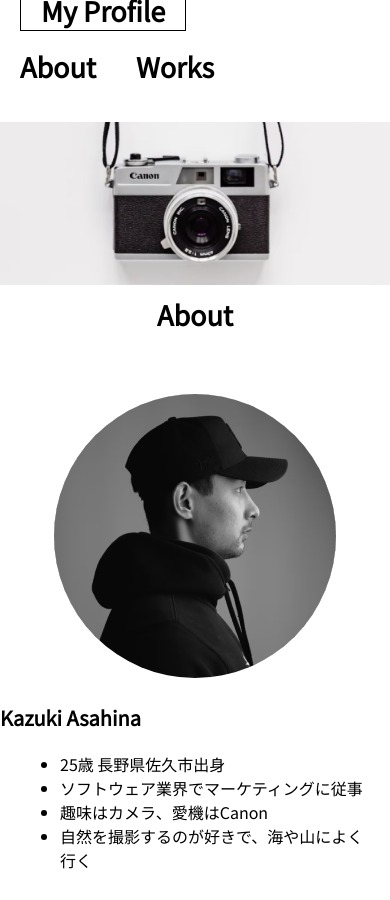
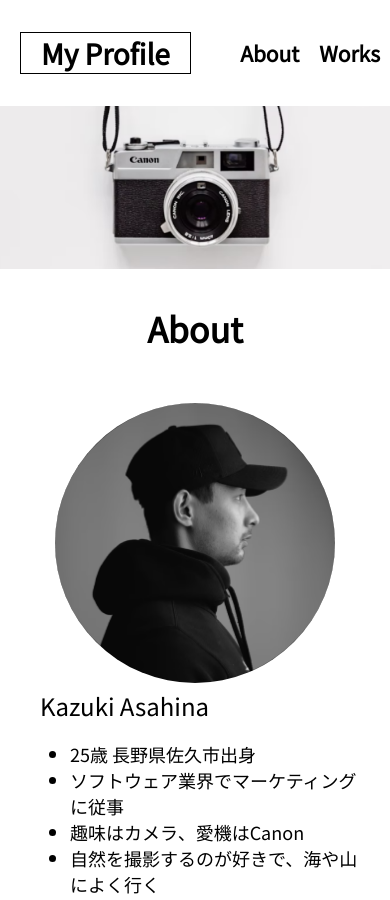
Before and after one commit to aki3475/aki3475-kadai001, a plain HTML site: page kadai_001/index.html in a window 390 px wide. Shown: the top 900 px of the page. Drawn offline with Linux system fonts and the light colour scheme.

Commit message:
Add files via upload

```diff
--- a/kadai_001/style.css
+++ b/kadai_001/style.css
@@ -9,6 +9,7 @@
     max-width: 1280px;
     font-family: "Noto Sans JP", sans-serif;
     margin: 0 auto;
+    font-size: 18px;
 }
 
 
@@ -16,12 +17,16 @@
   /* ヘッダーナビ */
 .header-box {
   display: flex;
-  flex-wrap: wrap;
+  flex-wrap:wrap;
   justify-content: space-between;
   align-items: center;
   margin: 20px auto;
-  margin-top:-10px;
   max-width: 1280px;
+}
+.header-box a {
+  color: black;
+  font-weight: bold;
+  text-decoration: none;
 }
 
 /* MyProfileの見出し部分 */
@@ -31,8 +36,7 @@
   color: black;
   border: 1px solid black;
   padding: 0px 20px;
-  font-weight: bold;
-  text-decoration: none;
+
 }
 .home {
   text-decoration: none;
@@ -52,18 +56,20 @@
 
 .menu a {
   font-size: 34px;
-  font-weight: bold;
-  text-decoration: none;
+
 }
+
 
 
   /*トップ画面*/
  .camera img {
   width: 100%;
   height: auto;
-  display: block;
   margin: 0 auto;
-  ;
+}
+p,
+li {
+  font-size: 18px;
 }
 
 
@@ -75,11 +81,13 @@
   font-size: 34px;
 }
   #profile{
+  padding: 10px;
   display: flex;
+  flex-wrap: wrap;
   justify-content: space-between;
   align-items: center;
   margin: 20px auto;
-  max-width: 960px;
+  max-width: 1280px;
   }
 
 #my-about{margin-right:30px;}
@@ -87,9 +95,11 @@
 #profile>div{margin :0 auto;}
 
 /* 〇カット顔写真*/
-#profile >div >img{border-radius:50%;
-margin: 0 auto;
-text-align: center;}
+#profile >div >img{
+  border-radius:50%;
+width: 280px;
+ height: 280px;
+}
 
 #works-content {
   width: 80%; /* 必要に応じて調整 */
@@ -110,33 +120,18 @@ text-align: center;}
   height: auto; /* 比率を保つ */
 }
 
-  /*文字サイズ*/
-    h2 {
-      margin: 0;
-      padding: 10px 0 40px;
-      text-align: center;
-      font-size: 34px;
-      }
-    #my-about p {
-      font-size: 24px;
-      font-weight: bold; }
-      #my-about li {
-      margin: 0 20px;
-      font-size: 18px;}
-      .works-explain{font-size: 18px;}
 
-    footer p{font-size: 18px;}
-   /* デフォルトで非表示 */
 /*フッター*/
 #copyright{text-align: center;
   padding-top:20px;}
+  footer p{font-size: 18px;}
 
 /*====================
 スマートフォン用のスタイル
 =====================*/
 @media screen and (max-width: 767px){
-   #header-box{display: flex;
-  width:auto;}
+   #header-box{flex-wrap: nowrap;
+  margin: 20px auto;}
 #profile{ flex-direction: column;}
 #works-content{display: inline-block;
 flex-direction: column; /* 767px以下でPC用コンテンツを非表示 */
@@ -158,30 +153,50 @@ margin: 0 auto;}
 
 
 /*文字サイズ*/
+
+ .menu a {
+  font-size: 21px;
+}
+
+.header-box {
+  flex-wrap: nowrap;
+  margin: 20px auto;
+}
+
 .header-box h1 {
-  margin: 0 0 0 20px;
-  font-size: 27px;}
+  padding: 0 20px;
+}
 
-  .menu a {
-    font-size: 27px;
-    font-weight: bold;
-    text-decoration: none;}
+.menu li {
+  margin: 0 10px;
+}
+
+#my-about {
+  padding: 0 20px;
+}
+
+#my-about p {
+  font-size: 24px;
+  margin: 0;
+  padding-left: 10px;
+}
+
+.header-box h1 {
+  font-size: 28px;
+}
+
+#profile > div > img {
+  height: 280px;
+  width: 280px;
+}
+
+#my-about li {
+  font-size: 18px;
+  margin: 0;
+}
 
 h2 {
-  margin: 0;
-  padding: 10px 0 40px;
-  text-align: center;
-  font-size: 27px;
-  }
-#my-about p {
-  font-size: 20px;
-  font-weight: bold; }
-  #my-about li {
-  margin: 0 20px;
-  font-size: 16px;}
+  padding: 30px 0 20px;
+}
 
-  .works-explain{font-size: 16px;}
-footer p{font-size: 16px; }
-
-
-  }
+}
```
Also changed, not shown: kadai_001/index.html (+3 -3 lines).
